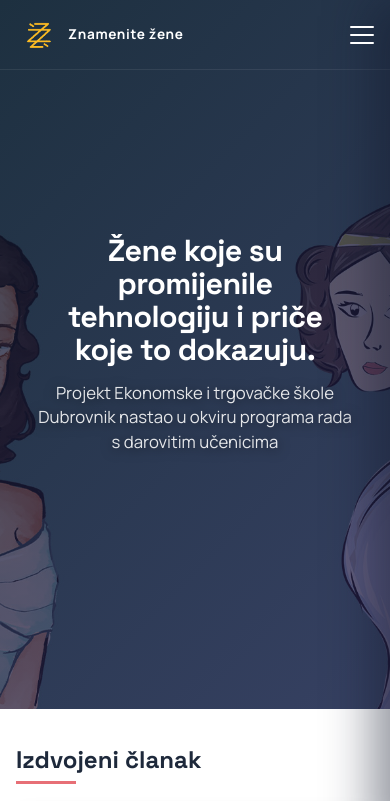
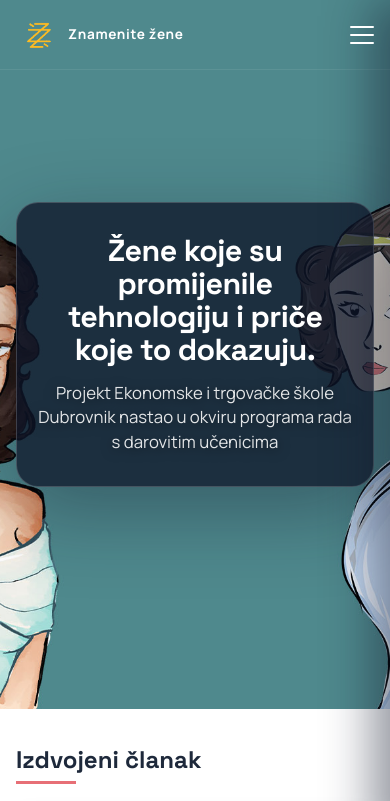
Before and after one commit to ddobren/zust-frontend, a React (Vite) app: page / in a window 390 px wide. Shown: the top 801 px of the page. Built offline with nearby package versions, Linux system fonts and the light colour scheme.

Commit message:
fix: hero pozadina

```diff
--- a/src/pages/ContactPage.tsx
+++ b/src/pages/ContactPage.tsx
@@ -18,6 +18,8 @@ const initialState: FormState = {
   message: '',
 }
 
+const projectEmail = 'projekt.znamenite@gmail.com'
+
 function ContactPage({ }: PageProps) {
   const [formData, setFormData] = useState<FormState>(initialState)
   const [submitted, setSubmitted] = useState(false)
@@ -30,6 +32,15 @@ function ContactPage({ }: PageProps) {
 
   const handleSubmit = (event: FormEvent<HTMLFormElement>) => {
     event.preventDefault()
+    const subject = formData.subject.trim() || 'Poruka s web stranice projekta'
+    const body = [
+      `Ime i prezime: ${formData.name}`,
+      `E-mail: ${formData.email}`,
+      '',
+      formData.message,
+    ].join('\n')
+
+    window.location.href = `mailto:${projectEmail}?subject=${encodeURIComponent(subject)}&body=${encodeURIComponent(body)}`
     setSubmitted(true)
     setFormData(initialState)
   }
@@ -107,7 +118,7 @@ function ContactPage({ }: PageProps) {
               Pošalji poruku
             </button>
 
-            {submitted && <p className="form-success">Hvala! Vaša poruka je zaprimljena.</p>}
+            {submitted && <p className="form-success">Otvoren je vaš mail klijent s pripremljenom porukom.</p>}
           </form>
         </section>
       </main>
--- a/src/styles/index.css
+++ b/src/styles/index.css
@@ -403,7 +403,6 @@ input:checked+.toggle-slider:before {
   background: transparent;
   border-bottom: 1px solid rgba(255, 255, 255, 0.08);
   z-index: 1000;
-  transition: background 0.4s ease, box-shadow 0.4s ease, height 0.4s ease;
 }
 
 .header.hidden {
@@ -756,7 +755,7 @@ input:checked+.toggle-slider:before {
 /* HERO SECTION - Improved Professional Version */
 .hero {
   position: relative;
-  background: linear-gradient(135deg, rgba(15, 23, 42, 0.78), rgba(44, 34, 80, 0.7)), var(--hero-background) center / cover no-repeat;
+  background: var(--hero-background) center / cover no-repeat;
   color: #ffffff;
   min-height: 100vh;
   padding: calc(var(--header-height) + clamp(44px, 7vw, 76px)) clamp(18px, 5vw, 42px) clamp(52px, 7vw, 84px);
@@ -765,28 +764,30 @@ input:checked+.toggle-slider:before {
   display: flex;
   align-items: center;
   justify-content: center;
+  isolation: isolate;
 }
 
 .hero::before {
-  content: "";
-  position: absolute;
-  inset: 0;
-  z-index: 0;
+  content: none;
+  display: none !important;
 }
 
 .hero-content {
-  width: min(100%, 620px);
+  width: min(100%, 760px);
   margin: 0 auto;
   position: relative;
   z-index: 1;
-  background: transparent;
-  padding: clamp(16px, 2vw, 24px) clamp(18px, 3vw, 28px);
+  background: rgba(15, 23, 42, 0.72);
+  border: 1px solid rgba(255, 255, 255, 0.18);
+  border-radius: 28px;
+  box-shadow: 0 24px 80px rgba(15, 23, 42, 0.38);
+  padding: clamp(22px, 3vw, 34px) clamp(22px, 4vw, 42px);
   animation: fadeInUp 1s ease;
 }
 
 .hero-title {
   font-family: var(--font-hero);
-  font-size: clamp(2.4rem, 4vw + 1rem, 3.1rem);
+  font-size: clamp(2.15rem, 3vw + 0.9rem, 2.85rem);
   font-weight: 700;
   line-height: 1.15;
   margin-bottom: 1.1rem;
@@ -796,9 +797,9 @@ input:checked+.toggle-slider:before {
 }
 
 .hero-subtitle {
-  max-width: 34rem;
+  max-width: 42rem;
   margin: 0 auto;
-  font-size: clamp(1.05rem, 1vw + 1rem, 1.25rem);
+  font-size: clamp(1rem, 0.75vw + 0.9rem, 1.15rem);
   font-weight: 400;
   color: rgba(255, 255, 255, 0.88);
   text-shadow: 0 2px 6px rgba(0, 0, 0, 0.45);
@@ -848,20 +849,20 @@ input:checked+.toggle-slider:before {
   }
 
   .hero-content {
-    width: min(100%, 560px);
-    padding: 18px 22px;
+    width: min(100%, 680px);
+    padding: 22px 26px;
     margin: 0 auto;
-    background: transparent;
+    background: rgba(15, 23, 42, 0.74);
   }
 
   .hero-title {
-    font-size: clamp(2.6rem, 5vw, 3rem);
+    font-size: clamp(2.1rem, 4.4vw, 2.65rem);
     line-height: 1.15;
     margin-bottom: 1.25rem;
   }
 
   .hero-subtitle {
-    font-size: clamp(1.1rem, 2.6vw, 1.3rem);
+    font-size: clamp(1rem, 2vw, 1.12rem);
     text-shadow: 0 2px 12px rgba(0, 0, 0, 0.55);
   }
 }
@@ -874,10 +875,10 @@ input:checked+.toggle-slider:before {
   }
 
   .hero-content {
-    width: min(100%, 440px);
-    padding: 12px 8px;
+    width: min(100%, 520px);
+    padding: 18px 18px;
     margin: 0 auto;
-    background: transparent;
+    background: rgba(15, 23, 42, 0.76);
   }
 
   .hero-title {
@@ -896,7 +897,9 @@ input:checked+.toggle-slider:before {
 @media (max-width: 480px) {
   .hero-content {
     width: 100%;
-    padding: 8px 4px;
+    padding: 16px 14px;
+    border-radius: 22px;
+    background: rgba(15, 23, 42, 0.78);
   }
 
   .hero-title {
```
